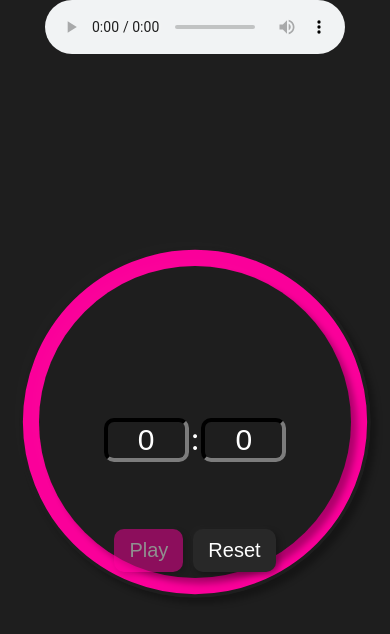
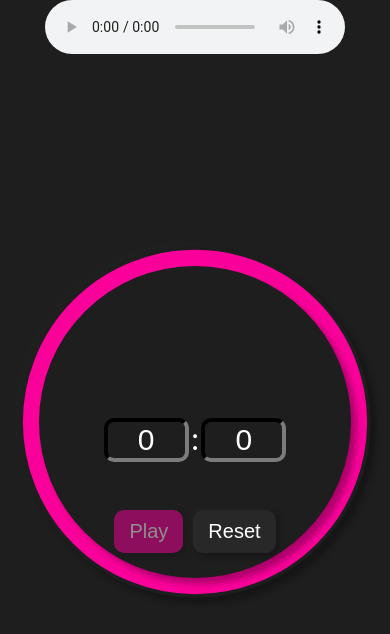
Before and after one commit to MilosMladenovicWork/pomodoro-clock, a React (Create React App) app: page / in a window 390 px wide. Shown: the top 634 px of the page. Built offline with nearby package versions, Linux system fonts and the light colour scheme.

Commit message:
fixed responsiveness

```diff
--- a/src/App.css
+++ b/src/App.css
@@ -1,5 +1,6 @@
 .App {
   text-align: center;
+  box-sizing: border-box;
 }
 
 .App-logo {
@@ -63,6 +64,12 @@
   margin-top:6vh;
 }
 
+@media (max-width: 1200px){
+  .buttons{
+    margin-top:10%;
+  }
+}
+
 .buttons button{
   background-color:rgb(250, 0, 154);
   color:white;
--- a/src/App.js
+++ b/src/App.js
@@ -46,9 +46,6 @@ function App() {
       setTime(Number(minutes) * 60 + Number(seconds))
     }
     if(play){
-      setTime((prevState) => {
-        return prevState - 1
-      })
       const tick = setInterval(() => {
         setTime((prevState) => {
           return prevState - 1
@@ -70,12 +67,14 @@ function App() {
       setStartTime(time)
     }
     if(time === 0){
+      if(startTime !== ''){
+      audio.current.play();
+      }
       setPlay(false)
       setStartTime('')
       setMinutes('')
       setSeconds('')
       setTime('');
-      audio.current.play();
     }
   }, [time])
 
```
